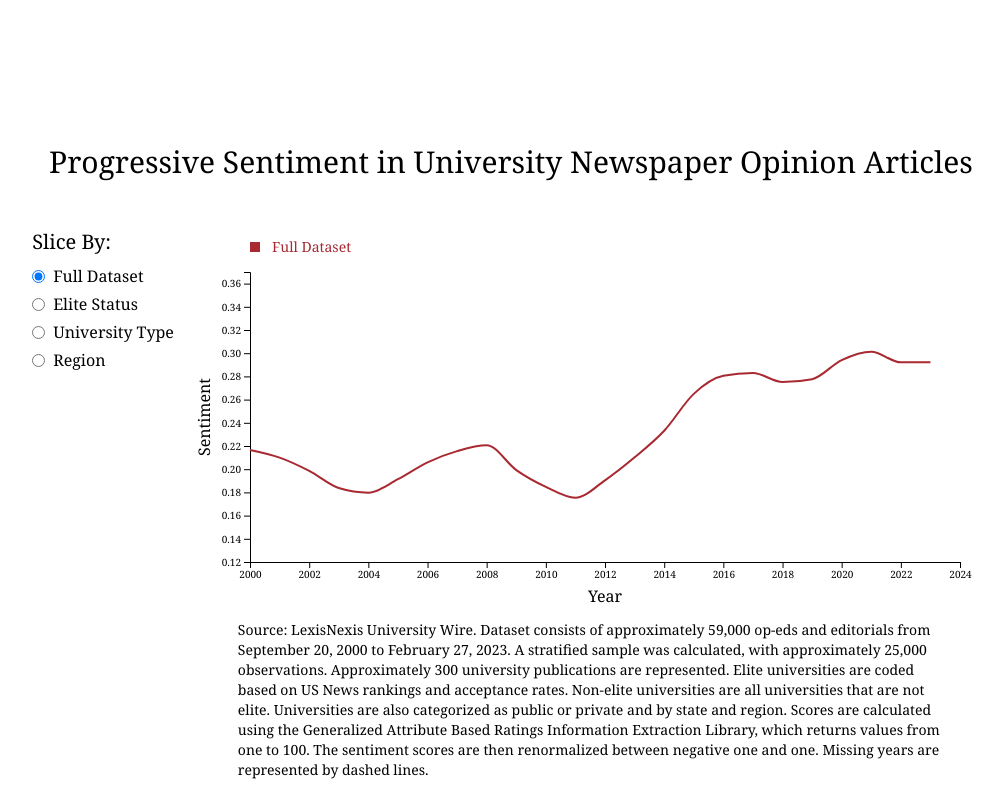
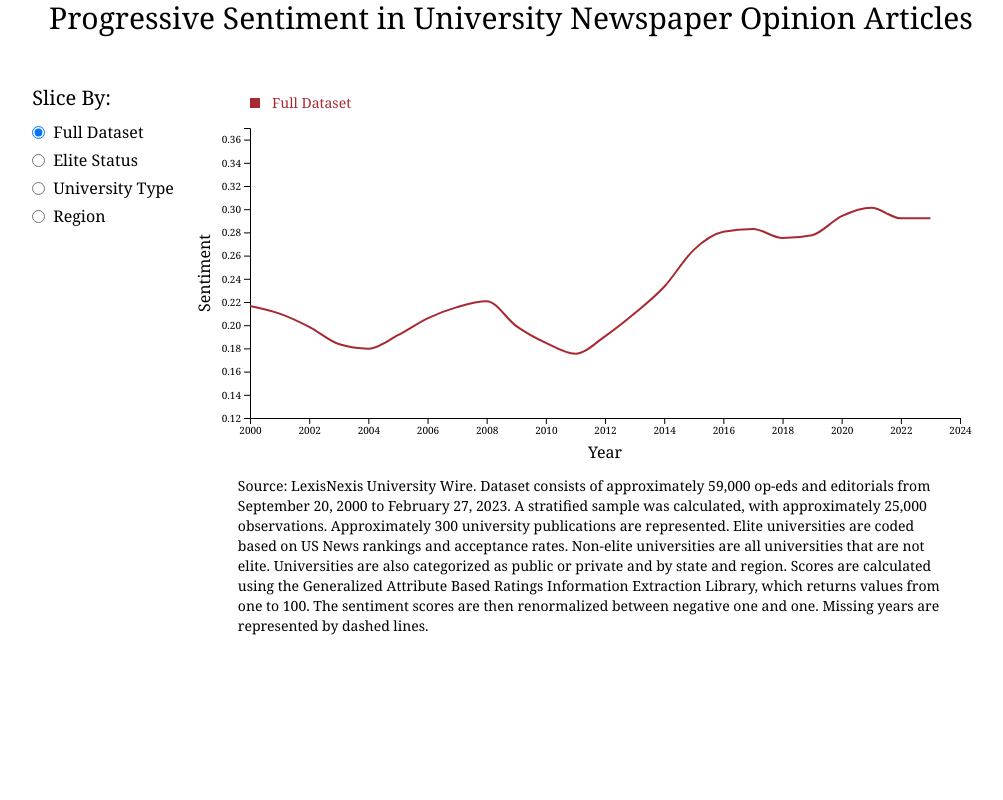
Before and after one commit to theharvardcrimson/sentiment-analysis-graphs, a React (Create React App) app: page /graph2 in a window 1280 px wide. Shown: the whole page, without its empty margins (129-1132 px from the left). Built offline with nearby package versions, Linux system fonts and the light colour scheme.

Commit message:
css tweaks

```diff
--- a/src/Graph1Packaged.js
+++ b/src/Graph1Packaged.js
@@ -40,7 +40,6 @@ function Graph1Packaged() {
 
 
   return (
-    <div className='mt-44'>
     <GraphPackaged
     sidebarTitle="Selected Topics:"
     categories={categories}
@@ -64,7 +63,6 @@ function Graph1Packaged() {
     selectedGraph={'graph1'}
     graph={<Graph1 selectedCategories={checkedCategories} categoryColors={categoryColors} />}
     />
-    </div>
   );
 }
 
--- a/src/Graph2Packaged.js
+++ b/src/Graph2Packaged.js
@@ -24,7 +24,6 @@ function Graph2Packaged() {
     const types = ["Full Dataset", "elite_status", "university_type", "region"];
 
     return (
-        <div className='mt-36'>
         <GraphPackaged
         sidebarTitle="Slice By:"
         sidebar={
@@ -40,7 +39,6 @@ function Graph2Packaged() {
         selectedGraph={'graph2'}
         graph={<Graph2 type={selectedType} category={selectedCategory} />}
         />
-        </div>
     );
 }
 
```
Lines whose indentation alone changed are shown as unchanged.
